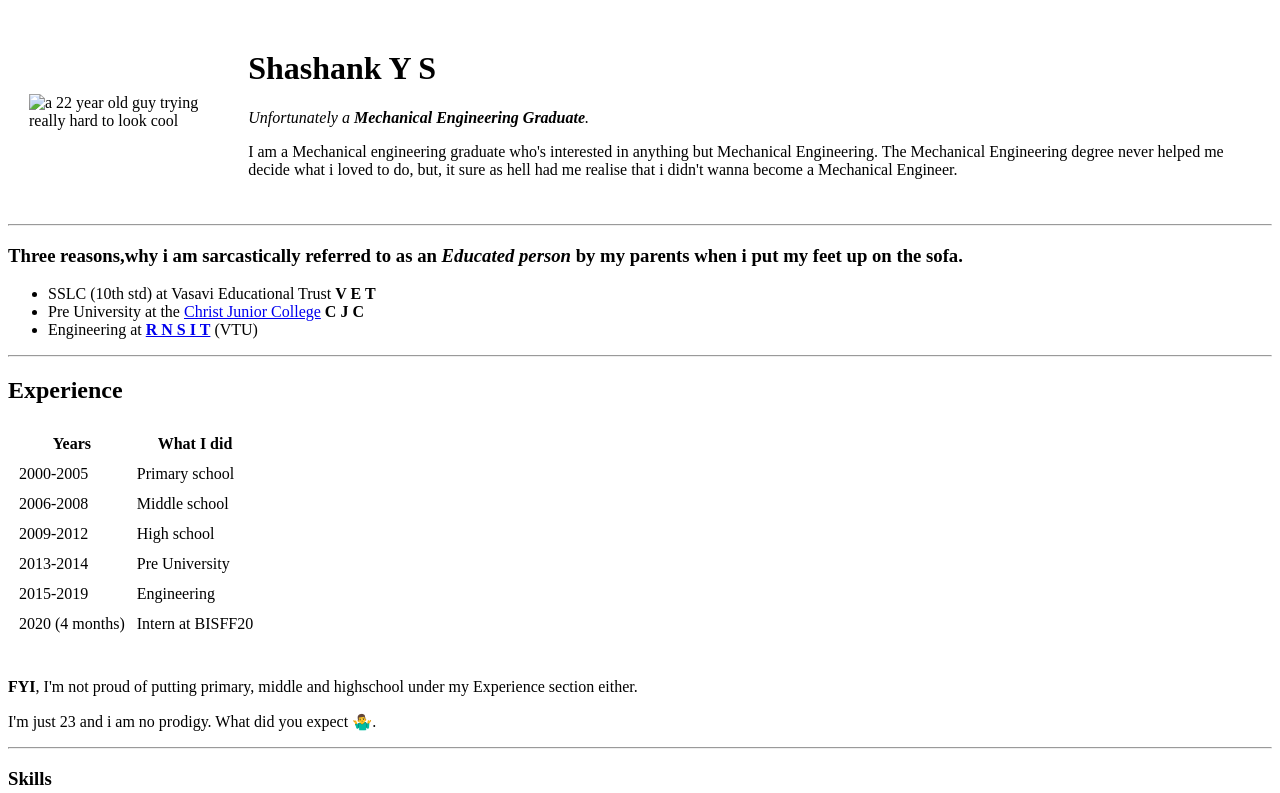
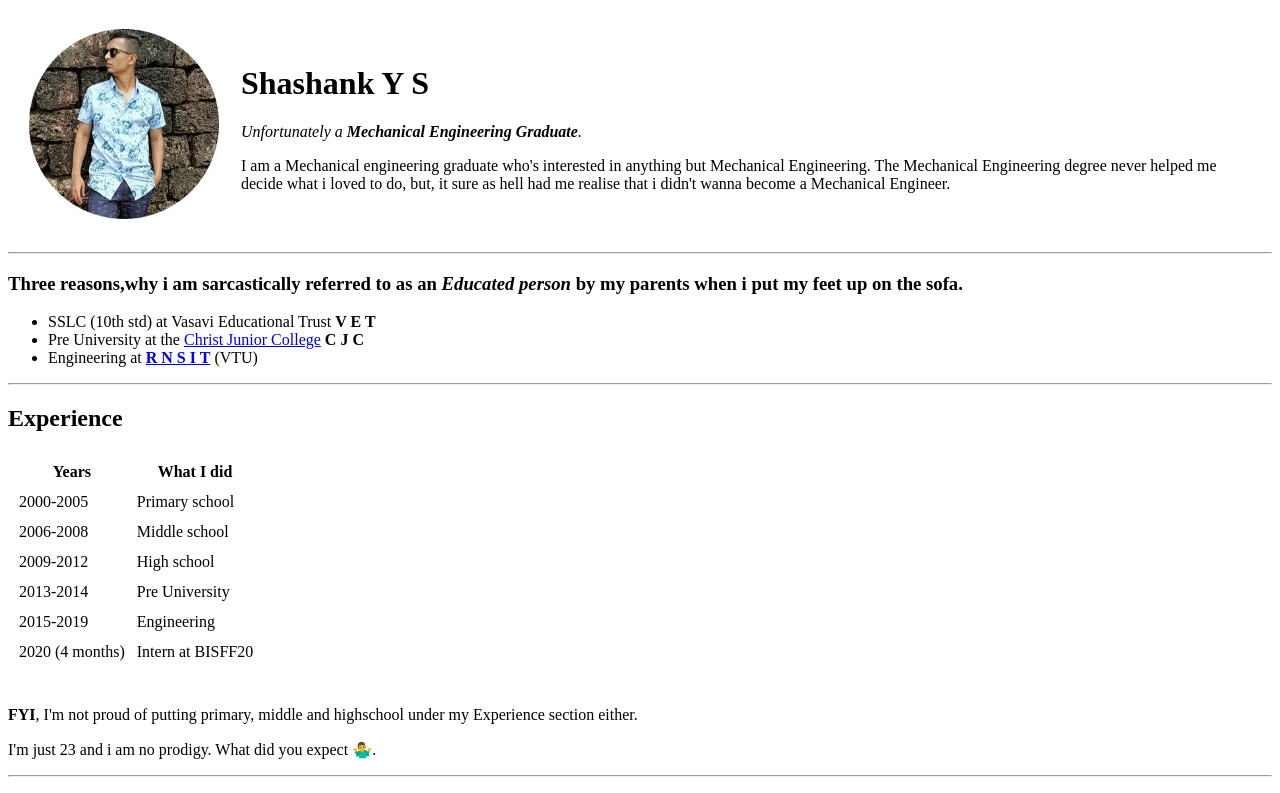
Before and after one commit to Shashank-Y-S/unofficialCV, a plain HTML site: page index.html in a window 1280 px wide. Shown: the top 793 px of the page. Drawn offline with Linux system fonts and the light colour scheme.

Commit message:
Update index.html

```diff
--- a/index.html
+++ b/index.html
@@ -9,7 +9,7 @@
 <body>
   <table cellspacing=20>
     <tr>
-      <td><img src="shashankcircle.png" alt="a 22 year old guy trying really hard to look cool" width="190" height="190"></td>
+      <td><img src="images/shashankcircle.png" alt="a 22 year old guy trying really hard to look cool" width="190" height="190"></td>
       <td>
         <h1>Shashank Y S</h1>
         <p><em>Unfortunately a <strong>Mechanical Engineering Graduate</strong>.</em></p>
```
